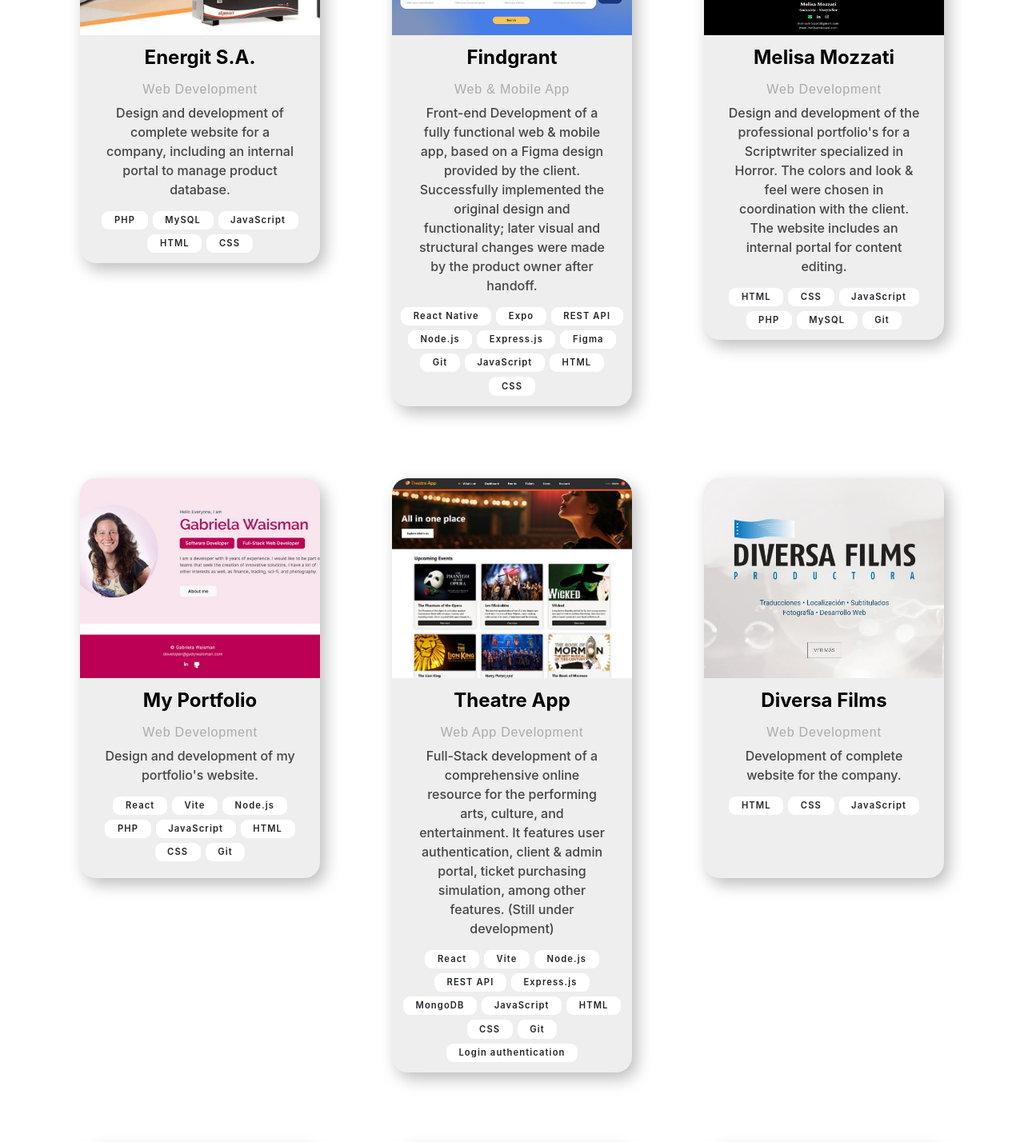
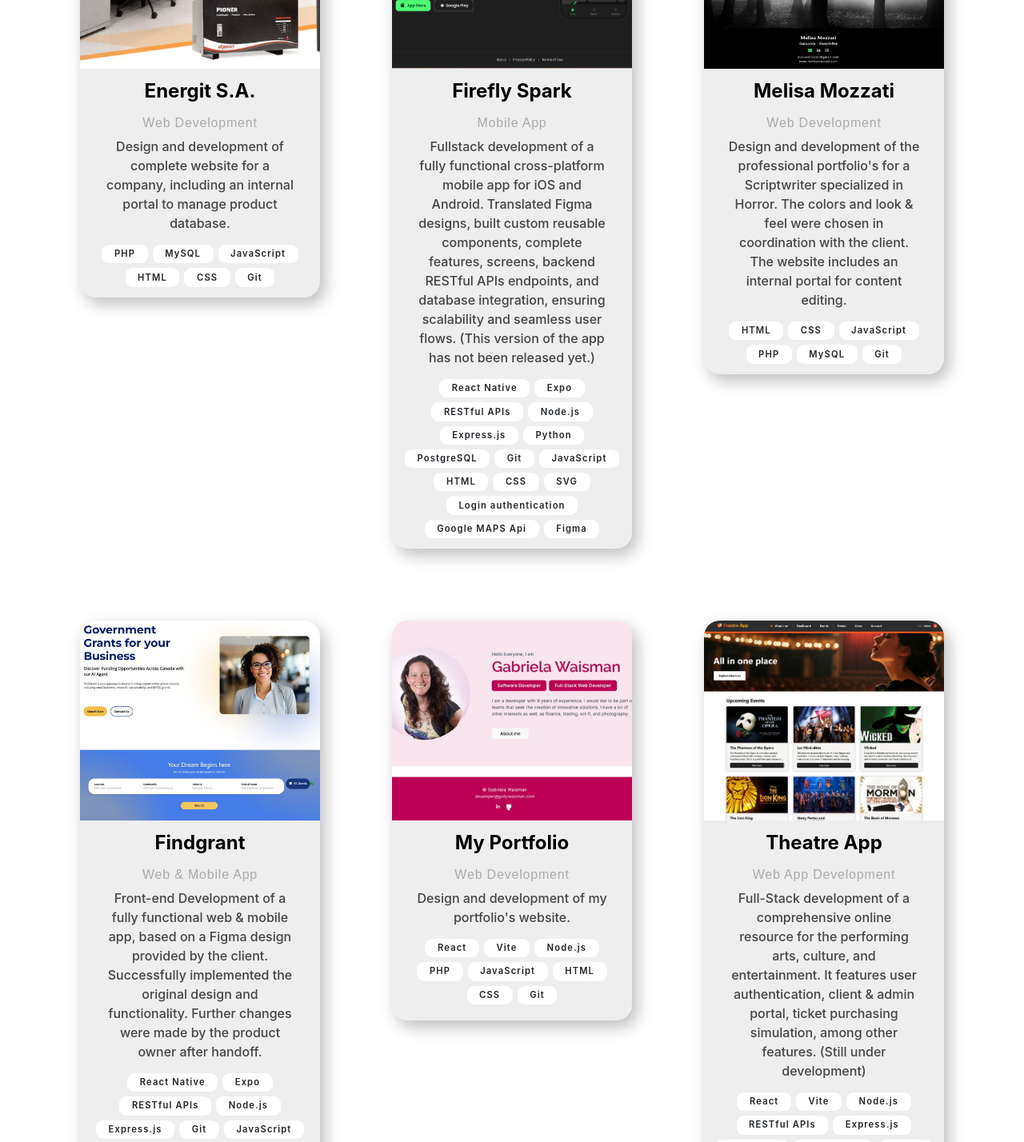
Before and after one commit to Wisegirlie/Portfolio-Wisegirlie, a React (Vite) app: page /projects in a window 1280 px wide. Shown: the part 620-2048 px from the top of the page at 80% size. Built offline with nearby package versions, Linux system fonts and the light colour scheme.

Commit message:
Added project Firefly Spark

```diff
--- a/src/components/projects.jsx
+++ b/src/components/projects.jsx
@@ -14,6 +14,7 @@
 import projectGabywaismanImg from '../assets/projects/projects-gabywaisman.jpg';
 import projectFormBuilderImg from '../assets/projects/project-form-builder.png';
 import projectFindGrantImg from '../assets/projects/project-findgrant-home2.jpg';
+import projectFireFlyImg from '../assets/projects/fireflySpark.jpg';
 import projectProtectedAreasImg from '../assets/projects/project-protectedareas_2.jpg';
 import projectMelisaWebImg from '../assets/projects/melisamozzatiweb_2.jpg';
 import projectSupermarketImg from '../assets/projects/project-supermarketlist.jpg';
@@ -36,27 +37,32 @@
                 "Design and development of complete website for a company, including an internal portal to manage product database.",
             website: "https://energit.com.ar",
             image: projectEnergitImg,
-            techs: ["PHP", "MySQL", "JavaScript", "HTML", "CSS"],
+            techs: ["PHP", "MySQL", "JavaScript", "HTML", "CSS", "Git"],
         },
         {
-            id: "project-findgrant",
-            title: "Findgrant",
-            type: "Web & Mobile App",
+            id: "project-firefly",
+            title: "Firefly Spark",
+            type: "Mobile App",
             description:
-                "Front-end Development of a fully functional web & mobile app, based on a Figma design provided by the client. Successfully implemented the original design and functionality; later visual and structural changes were made by the product owner after handoff.",
-            website: "https://findgrant.ca/",
-            image: projectFindGrantImg,
+                "Fullstack development of a fully functional cross-platform mobile app for iOS and Android. \n Translated Figma designs, built custom reusable components, complete features, screens, backend RESTful APIs endpoints, and database integration, ensuring scalability and seamless user flows. (This version of the app has not been released yet.)",
+            website: "https://fireflyspark.io/",
+            image: projectFireFlyImg,
             techs: [
                 "React Native",
                 "Expo",
-                "REST API",
+                "RESTful APIs",
                 "Node.js",
                 "Express.js",
-                "Figma",
+                "Python",
+                "PostgreSQL",
                 "Git",
                 "JavaScript",
                 "HTML",
                 "CSS",
+                "SVG",
+                "Login authentication",
+                "Google MAPS Api",
+                "Figma",
             ],
         },
         {
@@ -68,6 +74,28 @@
             website: "https://www.melisamozzati.com",
             image: projectMelisaWebImg,
             techs: ["HTML", "CSS", "JavaScript", "PHP", "MySQL", "Git"],
+        },
+        {
+            id: "project-findgrant",
+            title: "Findgrant",
+            type: "Web & Mobile App",
+            description:
+                "Front-end Development of a fully functional web & mobile app, based on a Figma design provided by the client. Successfully implemented the original design and functionality. Further changes were made by the product owner after handoff.",
+            website: "https://findgrant.ca/",
+            image: projectFindGrantImg,
+            techs: [
+                "React Native",
+                "Expo",
+                "RESTful APIs",
+                "Node.js",
+                "Express.js",
+                "Git",
+                "JavaScript",
+                "HTML",
+                "CSS",
+                "SVG",
+                "Figma",
+            ],
         },
         {
             id: "project-portfolio",
@@ -100,7 +128,7 @@
                 "React",
                 "Vite",
                 "Node.js",
-                "REST API",
+                "RESTful APIs",
                 "Express.js",
                 "MongoDB",
                 "JavaScript",
@@ -173,7 +201,7 @@
                 "React Native",
                 "Expo",
                 "Node.js",
-                "REST API",
+                "RESTful APIs",
                 "Express.js",
                 "MongoDB",
                 "Google Speech-to-Text API",
--- a/src/components/skills.jsx
+++ b/src/components/skills.jsx
@@ -121,7 +121,7 @@
                             <li>SVG</li>
                             <li>CSS Grid / Flexbox</li>
                             <li>Component-based</li>
-                            <li>REST API integration</li>
+                            <li>RESTful API integration</li>
                         </ul>
                     </div>
                 </div>
@@ -130,7 +130,7 @@
                     <div className="skills_info">
                         <h3>Backend Development</h3>
                         <ul className="ul_bullet">
-                            <li>REST APIs</li>
+                            <li>RESTful APIs</li>
                             <li>Node.js</li>
                             <li>Express.js</li>
                             <li>PHP</li>
```
